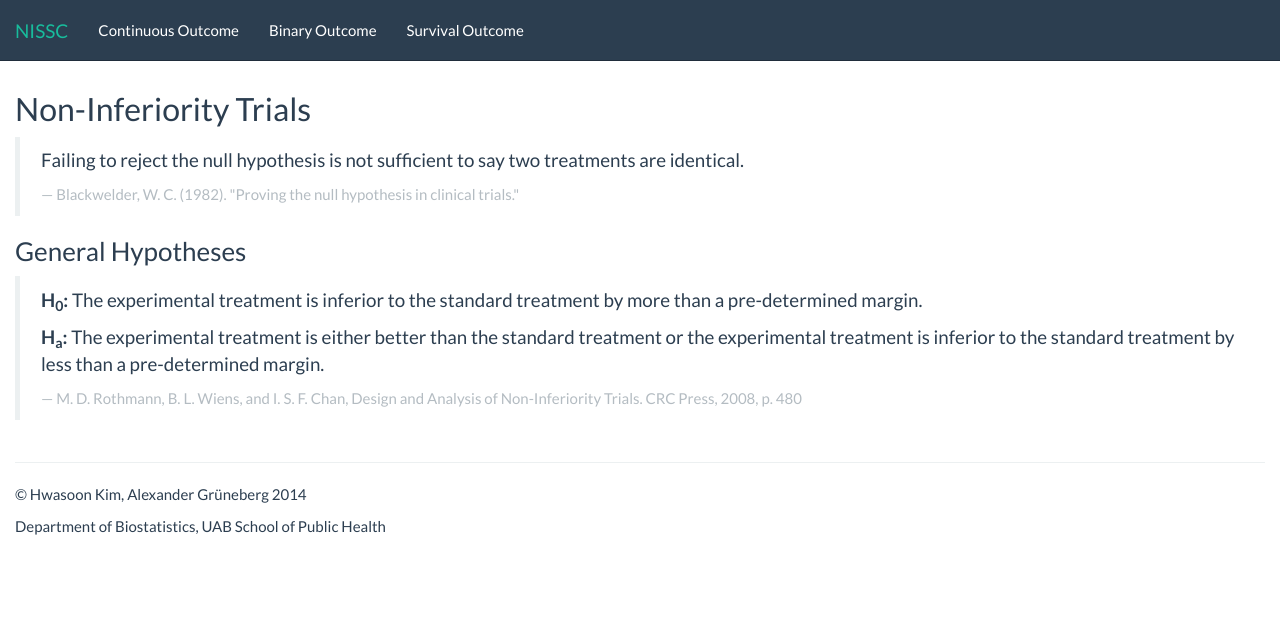
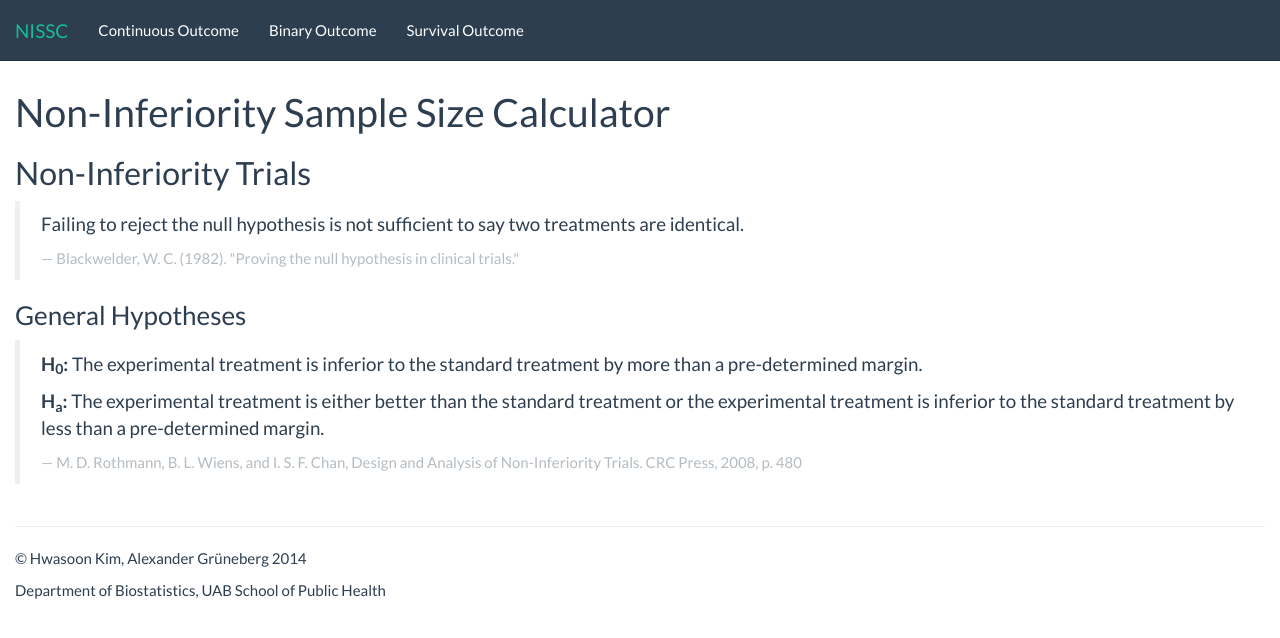
Before and after one commit to NISSC/NISSC, a website: page index.html at #!/introduction in a window 1280 px wide. Drawn offline with nearby package versions, Linux system fonts and the light colour scheme; some packages are replaced by stand-ins of ours.

Commit message:
Add h1 to introduction page.

```diff
--- a/partials/introduction.html
+++ b/partials/introduction.html
@@ -1,3 +1,4 @@
+<h1>Non-Inferiority Sample Size Calculator</h1>
 <h2>Non-Inferiority Trials</h2>
 <blockquote>
     <p>Failing to reject the null hypothesis is not sufficient to say two treatments are identical.</p>
```
